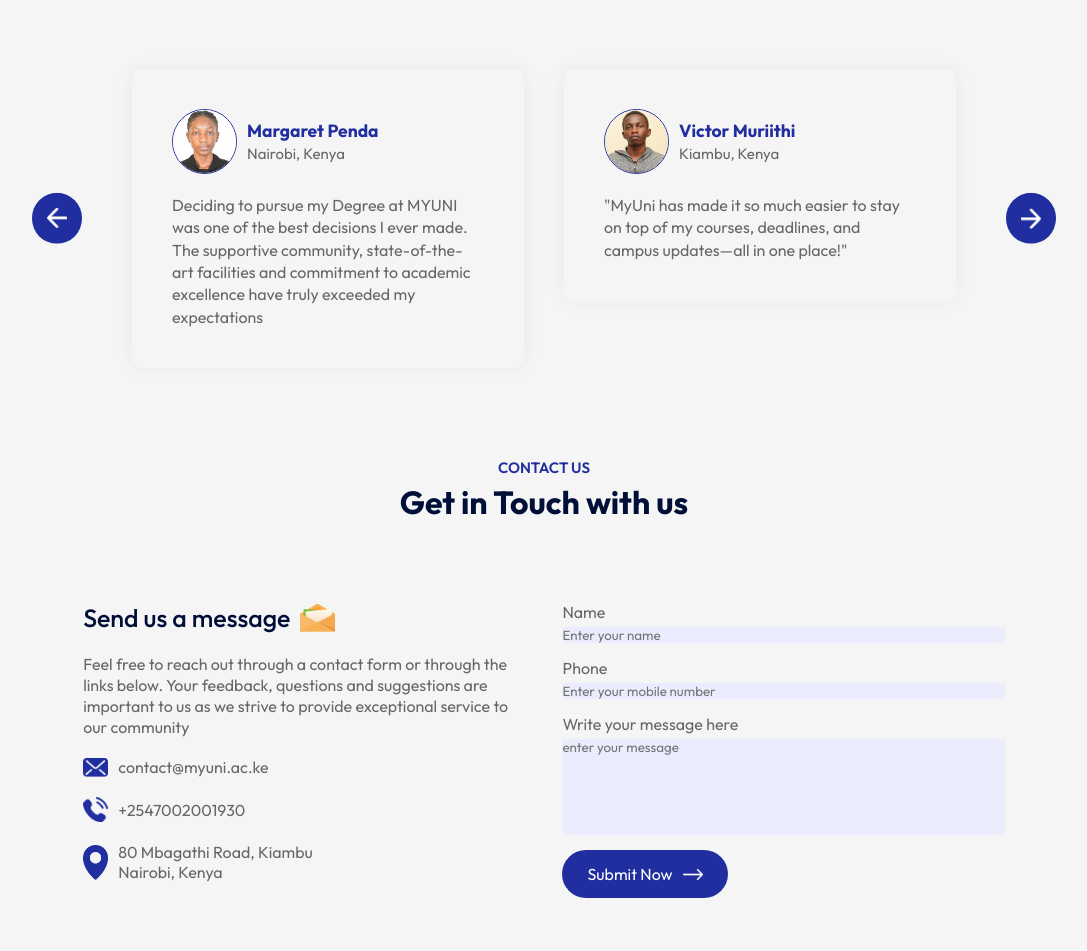
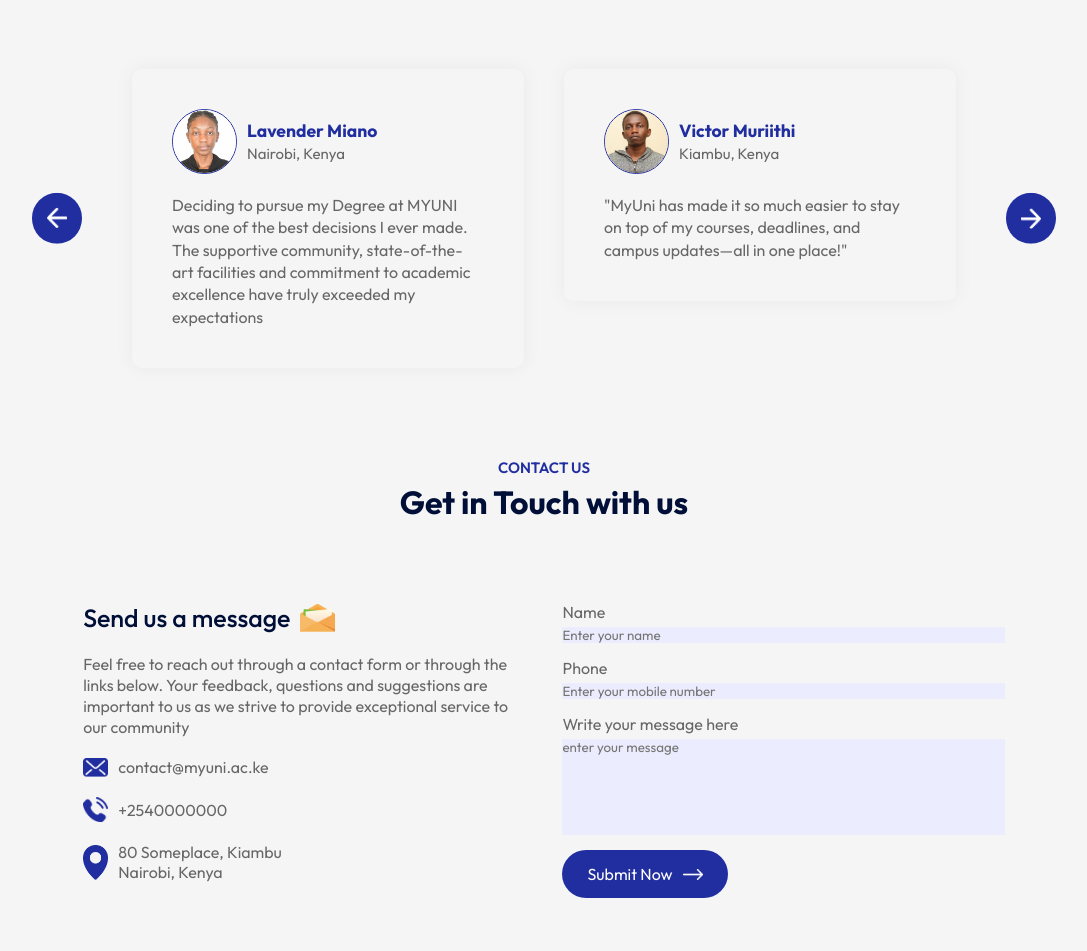
Before and after one commit to victornjiru80/MyUni-website, a React app: page / in a window 1280 px wide. Shown: the part 2261-3212 px from the top of the page, without its empty margins (96-1183 px from the left). Built offline with nearby package versions, Linux system fonts and the light colour scheme; the HTML template or start-up script is replaced by a standard one.

Commit message:
some minor changes here and there

```diff
--- a/src/components/Contact/Contact.jsx
+++ b/src/components/Contact/Contact.jsx
@@ -44,8 +44,8 @@
             <p>Feel free to reach out through a contact form or through the links below. Your feedback, questions and suggestions are important to us as we strive to provide exceptional service to our community</p>
             <ul>
                 <li><img src={mailIcon} alt="" />contact@myuni.ac.ke</li>
-                <li><img src={phoneIcon} alt="" />+2547002001930</li>
-                <li><img src={locationIcon} alt="" />80 Mbagathi Road, Kiambu <br /> Nairobi, Kenya</li>
+                <li><img src={phoneIcon} alt="" />+2540000000</li>
+                <li><img src={locationIcon} alt="" />80 Someplace, Kiambu <br /> Nairobi, Kenya</li>
             </ul>
         </div>
         <div className="contact-col">
--- a/src/components/Testimonials/Testimonials.jsx
+++ b/src/components/Testimonials/Testimonials.jsx
@@ -46,7 +46,7 @@
                         <div className="user-info">
                             <img src={user1} alt="" />
                             <div>
-                                <h3>Margaret Penda</h3>
+                                <h3>Lavender Miano</h3>
                                 <span>Nairobi, Kenya</span>
                             </div>
                         </div>
```
